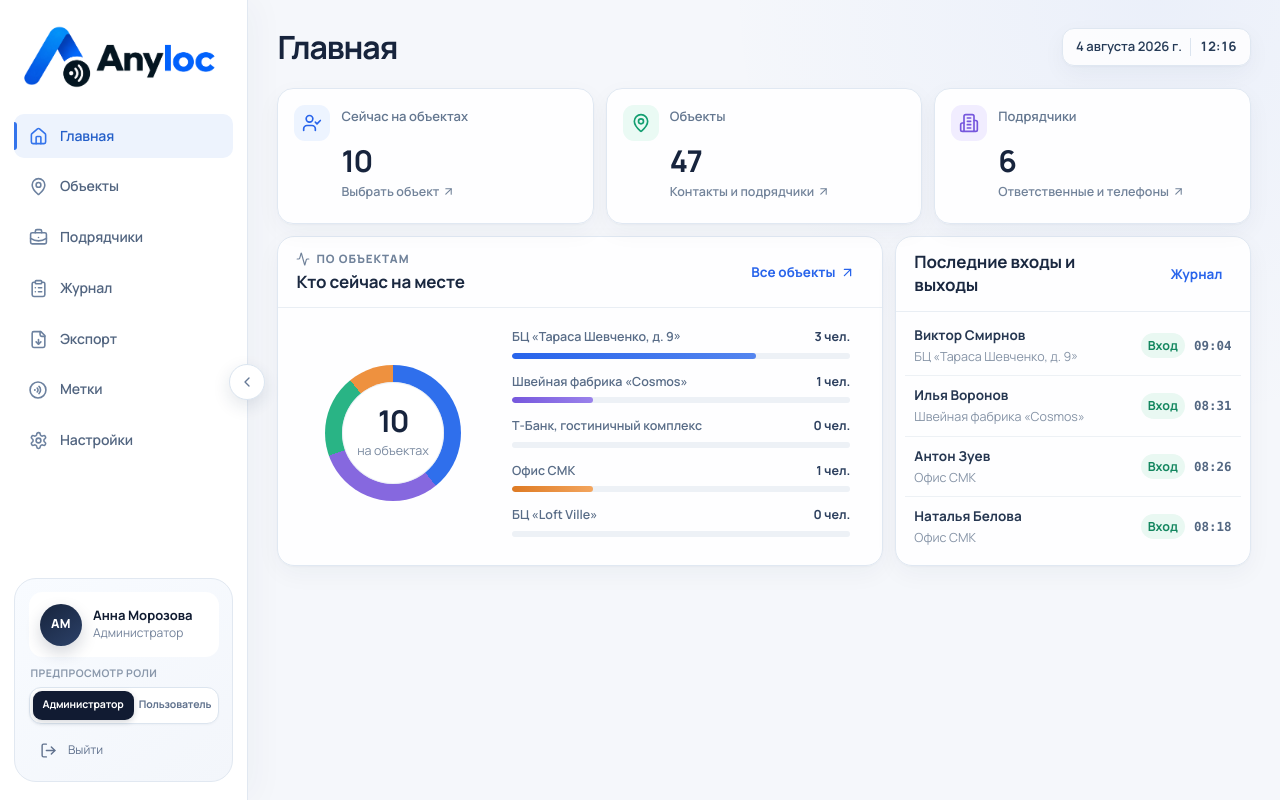
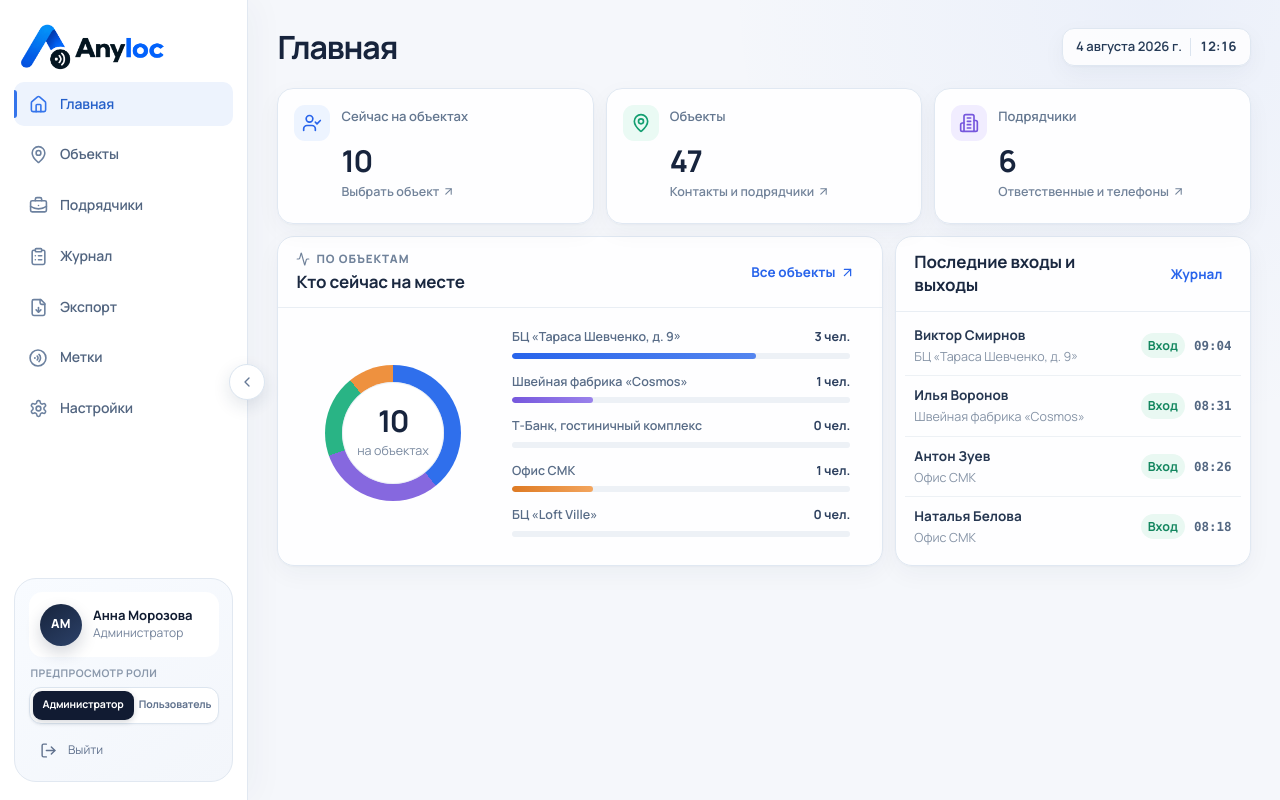
Before and after one commit to diefrompain1993/YK, a React (Vite) app: page / in a window 1280 px wide. Built offline with nearby package versions, Linux system fonts and the light colour scheme.

Commit message:
Refine sidebar spacing

```diff
--- a/src/styles/sidebar-minimal.css
+++ b/src/styles/sidebar-minimal.css
@@ -31,20 +31,23 @@
 
   .app-sidebar .brand-lockup:not(.is-compact) {
     justify-content: flex-start;
+    min-height: 58px;
+    margin-bottom: 6px;
+    padding-block: 0;
   }
 
   .app-sidebar .brand-lockup:not(.is-compact) .brand-mark {
     width: 100% !important;
-    height: 70px !important;
+    height: 54px !important;
     flex: 1 1 auto !important;
     justify-content: flex-start;
   }
 
   .app-sidebar .brand-logo-image--wide {
     display: block;
-    width: min(208px, 100%) !important;
+    width: min(156px, 100%) !important;
     height: auto !important;
-    max-height: 70px;
+    max-height: 52px;
     object-fit: contain;
     object-position: left center;
   }
```
